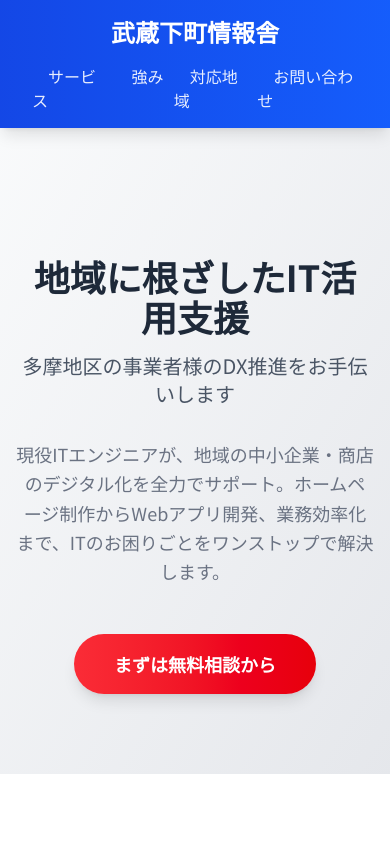
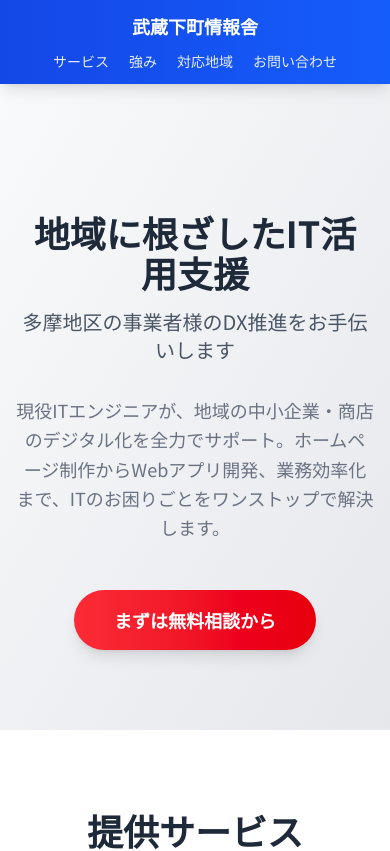
Before and after one commit to Musashi-Shitamachi-Info/shitamachi-it-hp, a Next.js app: page / in a window 390 px wide. Shown: the top 851 px of the page. Built offline with nearby package versions, Linux system fonts and the light colour scheme.

Commit message:
ヘッダーのレスポンシブ対応

```diff
--- a/src/components/NavLink.tsx
+++ b/src/components/NavLink.tsx
@@ -6,7 +6,7 @@ interface NavLinkProps {
 export default function NavLink({ href, children }: NavLinkProps) {
   return (
     <li>
-      <a href={href} className="relative px-4 py-2 font-medium text-white/90 hover:text-white transition-all duration-300 group">
+      <a href={href} className="relative px-2 py-1 sm:px-3 sm:py-2 text-sm sm:text-base font-medium text-white/90 hover:text-white transition-all duration-300 group">
         <span className="relative z-10">{children}</span>
         <span className="absolute inset-0 bg-white/10 backdrop-blur-sm rounded scale-0 group-hover:scale-100 transition-transform duration-300 ease-out"></span>
         <span className="absolute inset-x-0 -bottom-1 h-0.5 bg-gradient-to-r from-red-400 to-pink-400 scale-x-0 group-hover:scale-x-100 transition-transform duration-300 ease-out"></span>
--- a/src/components/header.tsx
+++ b/src/components/header.tsx
@@ -2,12 +2,12 @@ import NavLink from "./NavLink";
 
 export default function Header() {
   return (
-    <header className="bg-gradient-to-r from-blue-700 to-blue-600 text-white p-4 w-full shadow-lg sticky top-0 z-50">
-      <div className="max-w-6xl mx-auto px-4">
-        <div className="flex flex-col md:flex-row justify-between items-center gap-4">
-          <div className="text-2xl font-bold text-white">武蔵下町情報舎</div>
+    <header className="bg-gradient-to-r from-blue-700 to-blue-600 text-white py-3 px-2 sm:p-4 w-full shadow-lg sticky top-0 z-50">
+      <div className="max-w-6xl mx-auto px-2 sm:px-4">
+        <div className="flex flex-col sm:flex-row justify-between items-center gap-2 sm:gap-4">
+          <div className="text-lg sm:text-xl md:text-2xl font-bold text-white">武蔵下町情報舎</div>
           <nav>
-            <ul className="flex gap-2 md:gap-4">
+            <ul className="flex gap-1 sm:gap-2 md:gap-4">
               <NavLink href="#services">サービス</NavLink>
               <NavLink href="#strengths">強み</NavLink>
               <NavLink href="#area">対応地域</NavLink>
```
